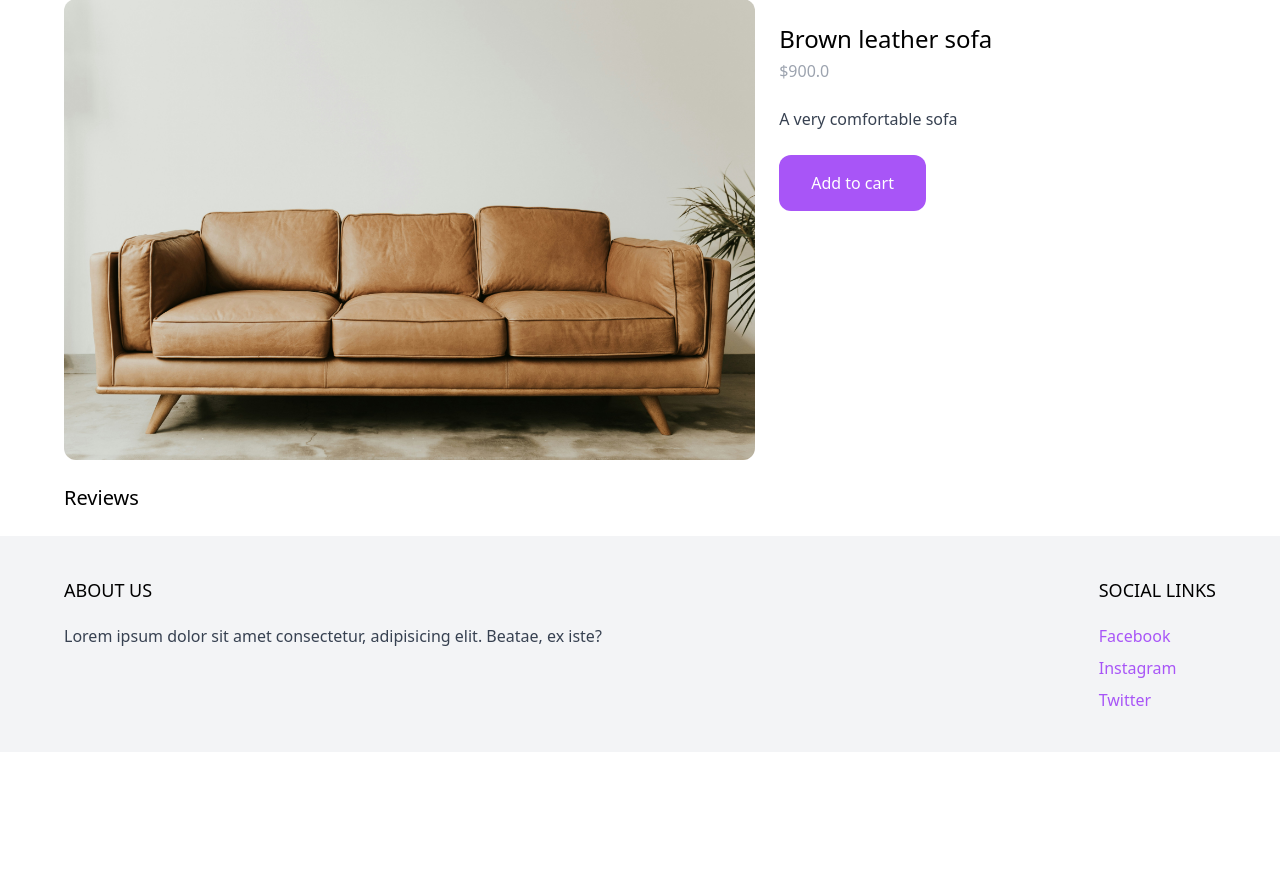
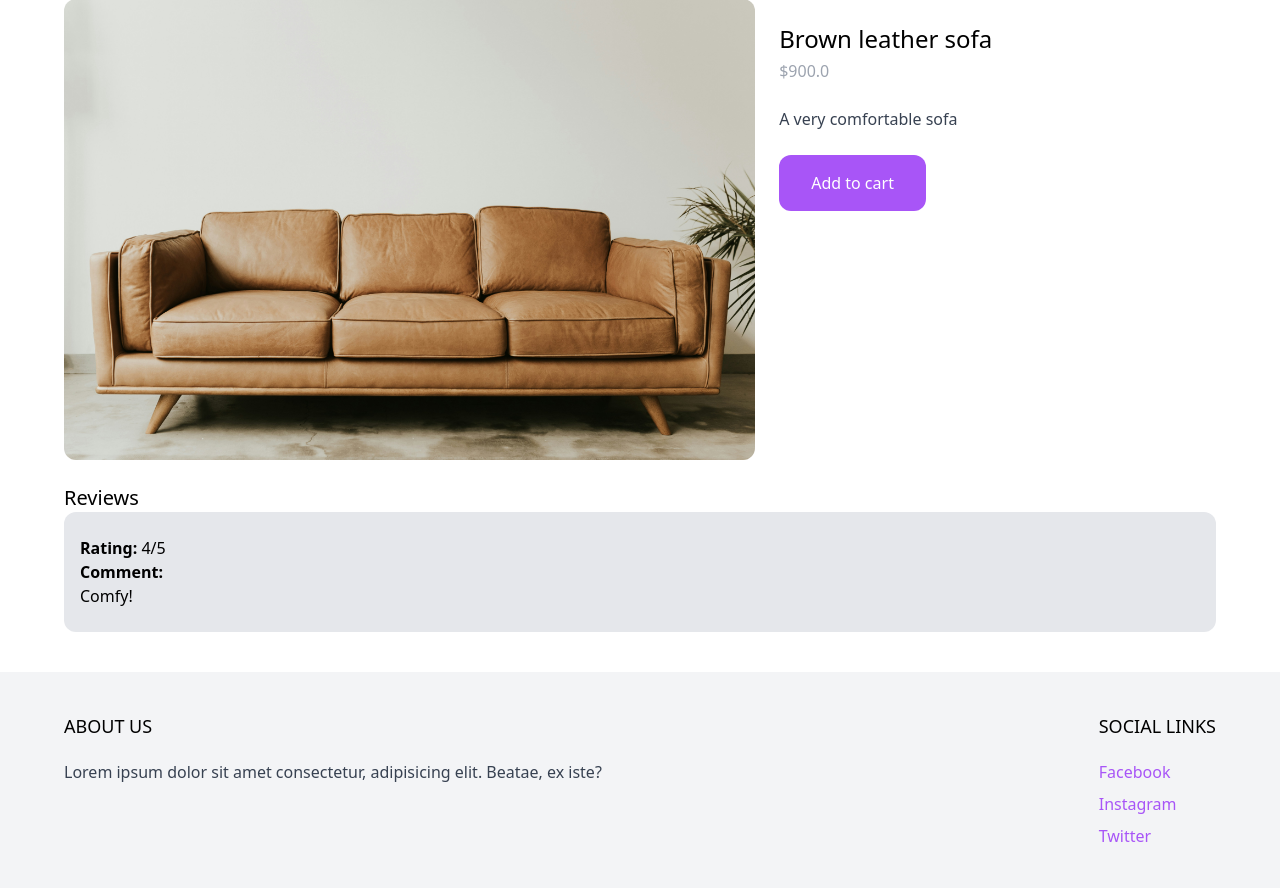
Before and after one commit to 1023LLC/django-ecommerce, a Django app: a page that uses nordichomes/product/templates/product/product.html in a window 1280 px wide. Shown: the part 102-990 px from the top of the page. Before the commit the page ends 808 px from the top, so only its background shows below. Run offline with Django 5.2, Linux system fonts and the light colour scheme; data comes from the database, SQL or seed files in the repository; both versions use the stored data as it was after the commit; some libraries are stand-ins or nearby versions.

Commit message:
Display Reviews

```diff
--- a/nordichomes/product/templates/product/product.html
+++ b/nordichomes/product/templates/product/product.html
@@ -37,7 +37,7 @@
       <h1 class="text-xl">Reviews</h1>
 
       {% if request.user.is_authenticated %}
-        <form method="post" action="." class="mt-6 p-6 bg-gray-200 rounded-xl">
+        <form method="post" action="." class="mt-6 mb-6 p-6 bg-gray-200 rounded-xl">
           {% csrf_token %}
 
           <div class="">
@@ -61,6 +61,14 @@
           </div>
         </form>
       {% endif %}
+
+      {% for review in product.reviews.all %}
+        <div class="px-4 py-6 bg-gray-200 rounded-xl mb-4">
+          <strong>Rating: </strong> {{ review.rating }}/5<br>
+          <strong>Comment: </strong><br>
+            {{ review.content }}
+        </div>
+      {% endfor %}
     </div>
   </div>
 {% endblock %}
--- a/nordichomes/product/views.py
+++ b/nordichomes/product/views.py
@@ -11,12 +11,21 @@ def product(request, slug):
         content = request.POST.get('content', '')
 
         if content:
-            review = Review.objects.create(
-                product=product,
-                rating=rating,
-                content=content,
-                created_by=request.user
-            )
+            reviews = Review.objects.filter(created_by=request.user, product=product)
+
+            if reviews.count() > 0:
+                review = reviews.first()
+                review.rating = rating
+                review.content = content
+                review.save()
+
+            else:
+                review = Review.objects.create(
+                    product=product,
+                    rating=rating,
+                    content=content,
+                    created_by=request.user
+                )
             return redirect("product:product", slug=slug)
 
     return render(request, 'product/product.html', {'product':product})
```
Also changed, not shown: nordichomes/db.sqlite3.
